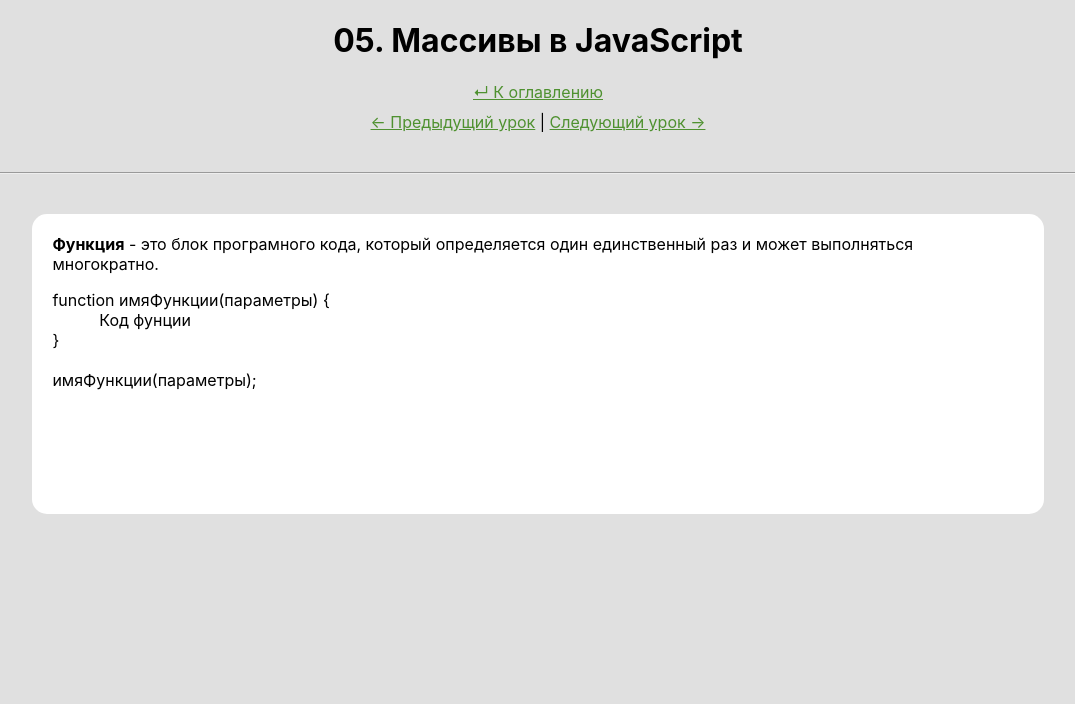
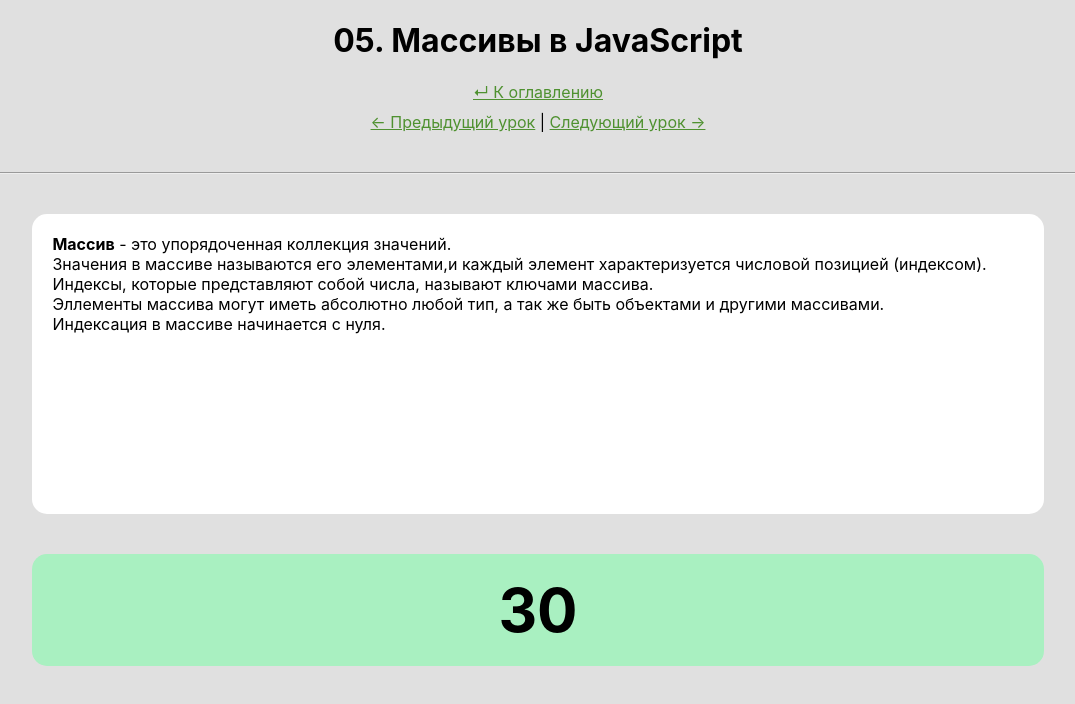
Before and after one commit to zheltkevich/js-learning, a plain HTML site: page 5.html in a window 1280 px wide. Shown: the whole page, without its empty margins (102-1177 px from the left). Drawn offline with Linux system fonts and the light colour scheme.

Commit message:
add lesson 5

```diff
--- a/5.html
+++ b/5.html
@@ -17,13 +17,11 @@
     <hr>
 
     <section class="lesson__content">
-        <b>Функция</b> - это блок програмного кода, который определяется один единственный раз и может выполняться многократно.
-        <p>function имяФункции(параметры) {<br>
-        ⠀⠀⠀⠀Код фунции<br>
-        }<br>
-        <br>
-        имяФункции(параметры);
-        </p>
+        <b>Массив</b> - это упорядоченная коллекция значений.<br>
+        Значения в массиве называются его элементами,и каждый элемент характеризуется числовой позицией (индексом).<br>
+        Индексы, которые представляют собой числа, называют ключами массива.<br>
+        Эллементы массива могут иметь абсолютно любой тип, а так же быть объектами и другими массивами.<br>
+        Индексация в массиве начинается с нуля.
     </section>
 
     <script src="js/5.js"></script>
--- a/css/style.css
+++ b/css/style.css
@@ -77,3 +77,14 @@
     border-radius: 15px;
     background-color: rgb(169, 240, 193);
 }
+
+.result--massives {
+    display: flex;
+    justify-content: space-between;
+    align-items: center;
+}
+
+.result--indexes {
+    font-size: 20px;
+    font-style: italic;
+}
--- a/js/5.js
+++ b/js/5.js
@@ -0,0 +1,156 @@
+// let arr = [];
+// let arr2 = [1, 2, 3, 4, 5, 6, 7, 8, 9, 10];
+// //
+// let a = 'script';
+// let arr3 = [1, 2, 3, 4, a, 6, 7, 8, [1, 2, 3], 10];
+
+// let arr4 = [a + 10, a - 5];
+// //
+
+// console.log(arr4);
+
+
+
+// let arr3 = new Array(); // создаем эвивалент пустого массива []
+// let arr4 = new Array(5); // формируем пустой массив с определенной длиной 5 []
+// let arr5 = new Array(1, 2, 3, 4, 5, 6, 7, 8, 9, 10); // создаем массив со значениями
+
+
+
+// let arr = new Array(1, 2, 3, 4, 5, 6, 7, 8, 9, 10);
+// let i = 1; // создаем переменную
+// arr[i] = 'Ячейка №1'; // меняем значение ячейки массива с индексом 1
+// alert(arr[1]); // обращаемся к ячейке массива с индексом 1
+
+
+
+// let arr = [1, 2, 3, 4, 5, 6, 7, 8, 9, 10];
+// let i = 5;
+
+// arr[i] = 'hello';
+// arr[10] = 11;
+// arr[11] = 12;
+// arr['hello'] = 'world';
+
+// alert(arr.length);
+
+
+
+// let arr = [1, 2, 3, 4, 5, 6, 7, 8, 9, 10];
+// let i = 5;
+
+// arr[i] = 'hello';
+// arr[10] = 11;
+// arr[11] = 12;
+// arr[54] = 'ololo';
+// arr[100] = 100;
+
+// alert(arr);
+
+
+
+// let arr = [1, 2, 3, 4, 5, 6, 7, 8, 9, 10];
+// let i = 5;
+
+// arr[i] = 'hello';
+// arr[10] = 11;
+// arr[11] = 12;
+// arr[54] = 'ololo';
+// arr[100] = 100;
+
+// for(let i = 0; i < arr.length; i++) {
+//     document.write('<span class="result result--massives">' + arr[i] + '<span class="result--indexes">' + ' Индекс ячейки: ' + i + '</span>' + '</span>');
+// };
+
+
+
+// let arr = [1, 2, 3, 4, 5, 6, 7, 8, 9, 10];
+// let i = 5;
+
+// arr[i] = 'hello';
+// arr[10] = 11;
+// arr[11] = 12;
+// arr[54] = 'ololo';
+// arr[100] = 100;
+
+// arr['string'] = 'string-one';
+// arr['string2'] = 'string-two';
+// arr['string3'] = 'string-three';
+
+// let k = Object.keys(arr);
+// alert(k);
+// for(let i = 0; i < k.length; i++) {
+//     document.write('<span class="result result--massives">' + arr[k[i]] + '<span class="result--indexes">' + ' Индекс ячейки: ' + k[i] + '</span>' + '</span>');
+// };
+
+
+
+// let arr = [1, 2, 3, 4, 5, 6, 7, 8, 9, 10];
+// let i = 5;
+
+// arr[i] = 'hello';
+// arr[10] = 11;
+// arr[11] = 12;
+// arr[54] = 'ololo';
+
+// let k = Object.keys(arr);
+// alert(k);
+// for(let i = 0; i < k.length; i++) {
+//     document.write('<span class="result result--massives">' + arr[k[i]] + '<span class="result--indexes">' + ' Индекс ячейки: ' + k[i] + '</span>' + '</span>');
+// };
+
+
+
+// let arr = [1, 2, 3, 4, 5, 6, 7, 8, 9, 10];
+// let i = 5;
+
+// arr[i] = 'hello';
+// arr[10] = 11;
+// arr[11] = 12;
+
+// let k = Object.keys(arr);
+// arr.length = 20;
+// alert(arr);
+// for(let i = 0; i < k.length; i++) {
+//     document.write('<span class="result result--massives">' + arr[k[i]] + '<span class="result--indexes">' + ' Индекс ячейки: ' + k[i] + '</span>' + '</span>');
+// };
+
+
+
+// let arr = ['МассивЪ', 2, 3, 4, 5, 6, 7, 8, 9, 10];
+// let i = 5;
+
+// arr[i] = 'hello';
+// arr[10] = 11;
+// arr[11] = 12;
+
+// let k = Object.keys(arr);
+// arr.length = 20;
+// alert(arr[0][6]);
+// for(let i = 0; i < k.length; i++) {
+//     document.write('<span class="result result--massives">' + arr[k[i]] + '<span class="result--indexes">' + ' Индекс ячейки: ' + k[i] + '</span>' + '</span>');
+// };
+
+
+
+let arr = ['МассивЪ', 2, 3, 4, 5, 6, 7, 8, 9, 10];
+let i = 5;
+
+arr[i] = 'hello';
+arr[10] = 11;
+arr[11] = 12;
+
+let k = Object.keys(arr);
+let table = new Array(10);
+for(let i = 0; i < table.length; i++) {
+    table[i] = new Array(10);
+};
+
+for(let row = 0; row < table.length; row++) {
+    for(let col = 0; col < table[row].length; col++) {
+        table[row][col] = row * col;
+    };
+};
+
+alert(table[5][6]);
+document.write('<span class="result">' + table[5][6] + '</span>' + '</span>');
```
